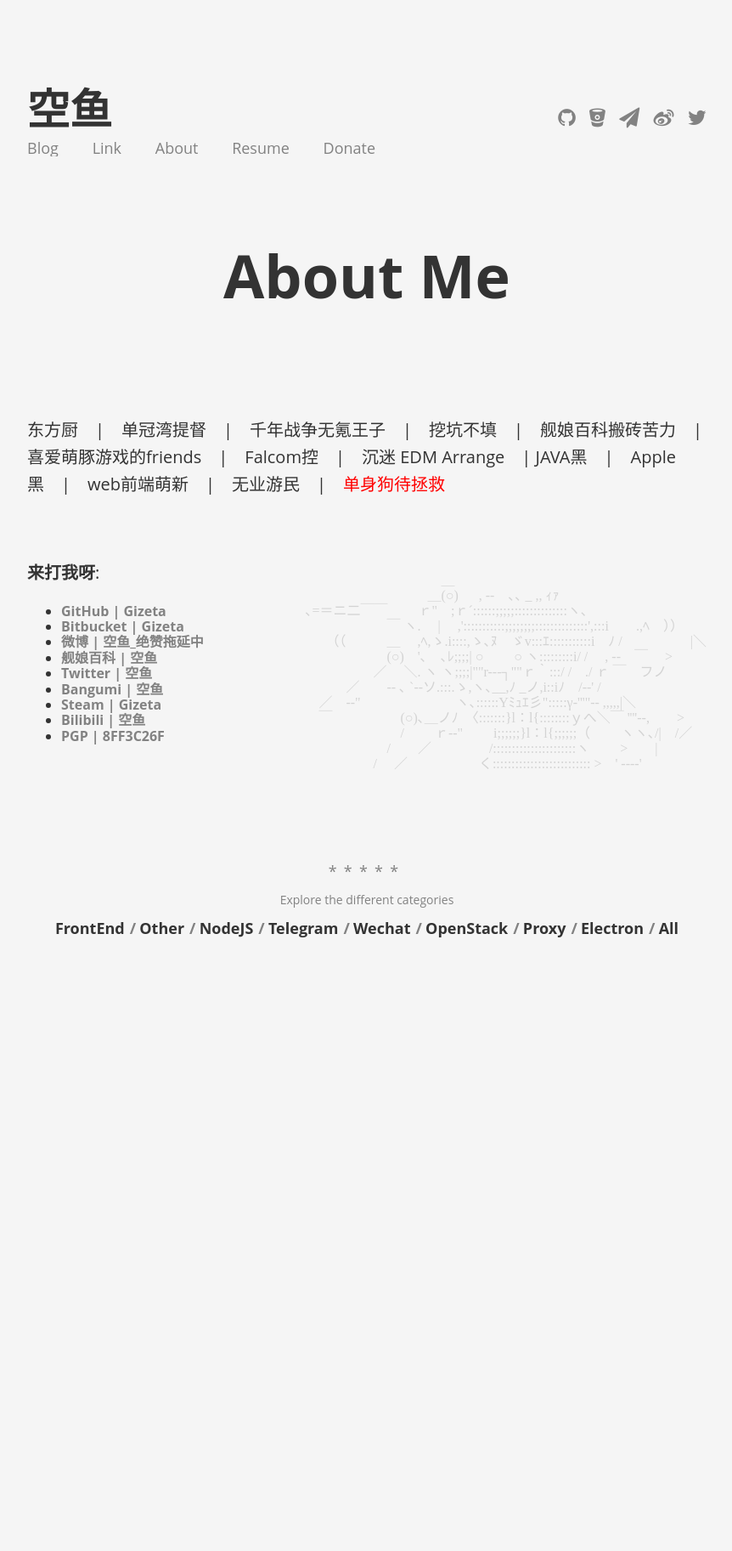
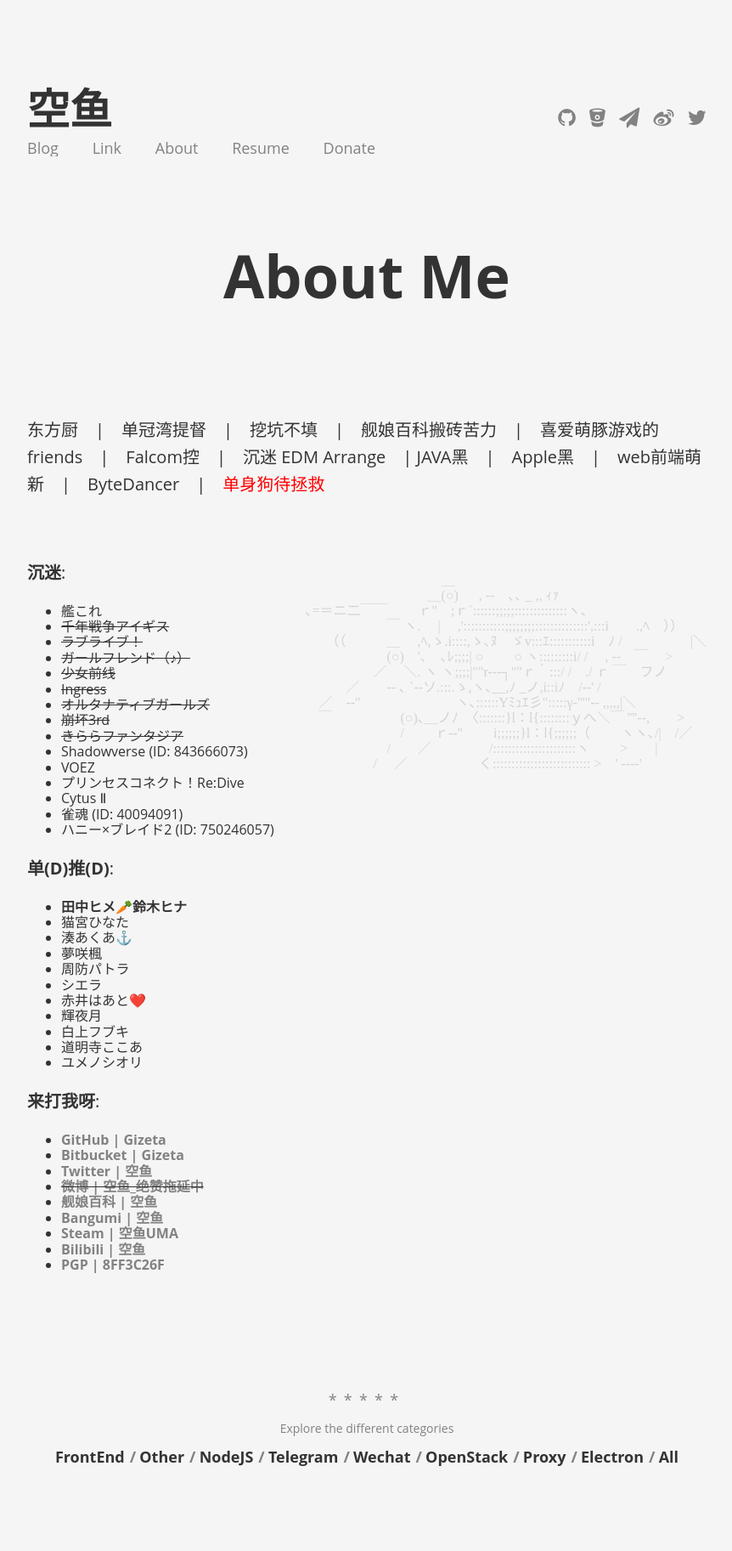
Before and after one commit to Gizeta/gizeta-blog.github.io, a Jekyll site: the page built from about.md, in a window 1280 px wide. Shown: the whole page at 85% size, without its empty margins (208-1070 px from the left). Built offline with Jekyll 4.4.1, drawn with Linux system fonts in a browser that asks for light colours; nearby versions of some CDN libraries; comment, search, counter and statistics services are not loaded; before the commit the page ends 1203 px from its top, so only the background shows below that.

Commit message:
Update pages

```diff
--- a/about.md
+++ b/about.md
@@ -5,7 +5,7 @@ title: About Me
 permalink: /about/
 comment: true
 ---
-东方厨　\|　单冠湾提督　\|　千年战争无氪王子　\|　挖坑不填　\|　舰娘百科搬砖苦力　\|　喜爱萌豚游戏的friends　\|　Falcom控　\|　沉迷 EDM Arrange　\| JAVA黑　\|　Apple黑　\|　web前端萌新　\|　无业游民　\|　<font color="red">单身狗待拯救</font>
+东方厨　\|　单冠湾提督　\|　挖坑不填　\|　舰娘百科搬砖苦力　\|　喜爱萌豚游戏的friends　\|　Falcom控　\|　沉迷 EDM Arrange　\| JAVA黑　\|　Apple黑　\|　web前端萌新　\|　ByteDancer　\|　<font color="red">单身狗待拯救</font>
 
 <br>
 
@@ -25,14 +25,46 @@ comment: true
 　　　　　　/　 ／　　　　　 く:::::::::::::::::::::::::: >　' ‐‐--'
 </pre>
 
+__沉迷__:
+
+* 艦これ
+* ~~千年戦争アイギス~~
+* ~~ラブライブ！~~
+* ~~ガールフレンド（♪）~~
+* ~~少女前线~~
+* ~~Ingress~~
+* ~~オルタナティブガールズ~~
+* ~~崩坏3rd~~
+* ~~きららファンタジア~~
+* Shadowverse (ID: 843666073)
+* VOEZ
+* プリンセスコネクト！Re:Dive
+* Cytus Ⅱ
+* 雀魂 (ID: 40094091)
+* ハニー×ブレイド2 (ID: 750246057)
+
+__单(D)推(D)__:
+
+* **田中ヒメ🥕鈴木ヒナ**
+* 猫宮ひなた
+* 湊あくあ⚓️
+* 夢咲楓
+* 周防パトラ
+* シエラ
+* 赤井はあと❤️
+* 輝夜月
+* 白上フブキ
+* 道明寺ここあ
+* ユメノシオリ
+
 __来打我呀__:
 
 * [GitHub \| Gizeta](https://github.com/Gizeta)
 * [Bitbucket \| Gizeta](https://bitbucket.org/Gizeta_sf/)
-* [微博 \| 空鱼_绝赞拖延中](http://weibo.com/gizeta)
+* [Twitter \| 空鱼](https://twitter.com/Gizeta_sf)
+* ~~[微博 \| 空鱼_绝赞拖延中](http://weibo.com/gizeta)~~
 * [舰娘百科 \| 空鱼](https://zh.kcwiki.moe/wiki/User:%E7%A9%BA%E9%B1%BC)
-* [Twitter \| 空鱼](https://twitter.com/Gizeta_sf)
 * [Bangumi \| 空鱼](http://bgm.tv/user/gizeta)
-* [Steam \| Gizeta](http://steamcommunity.com/id/gizeta/)
+* [Steam \| 空鱼UMA](http://steamcommunity.com/id/gizeta/)
 * [Bilibili \| 空鱼](http://space.bilibili.com/31625/#!/index)
 * [PGP \| 8FF3C26F](https://pgp.mit.edu/pks/lookup?op=vindex&search=0x2AD041B88FF3C26F)
```
